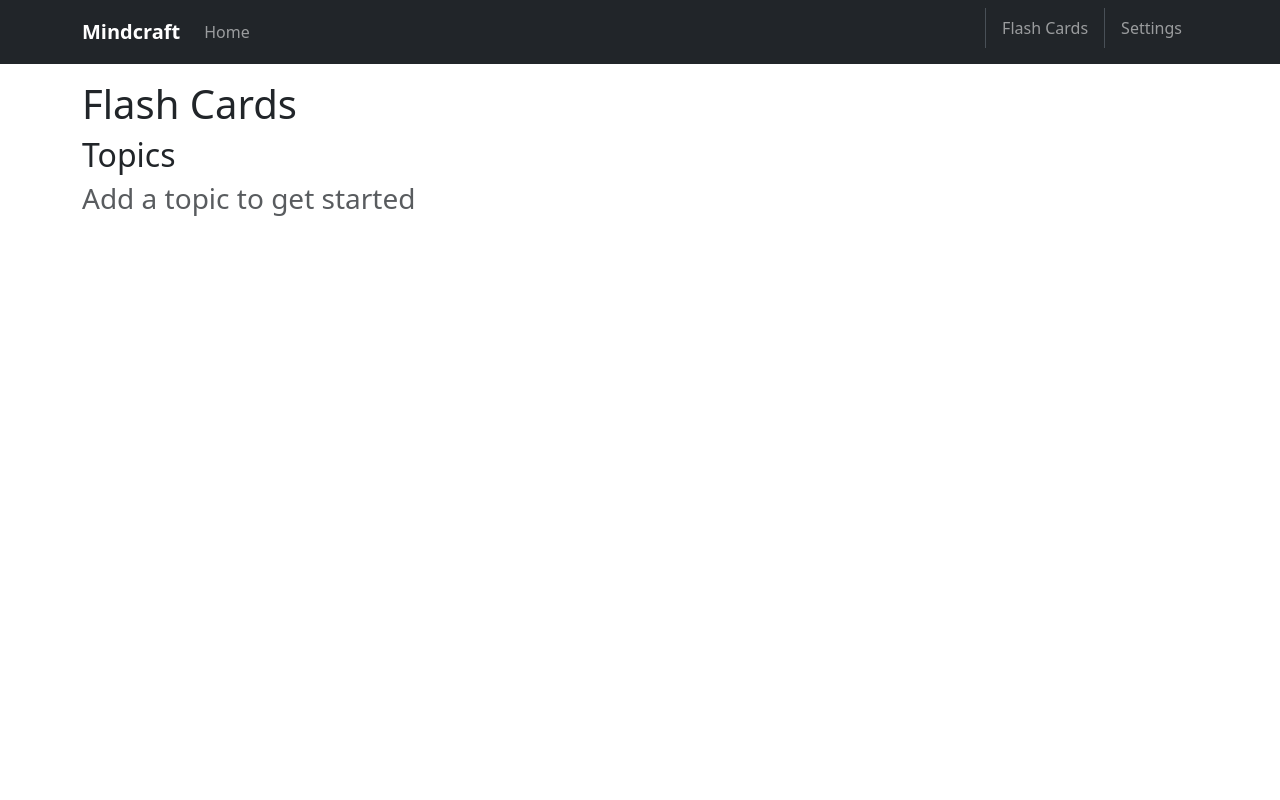
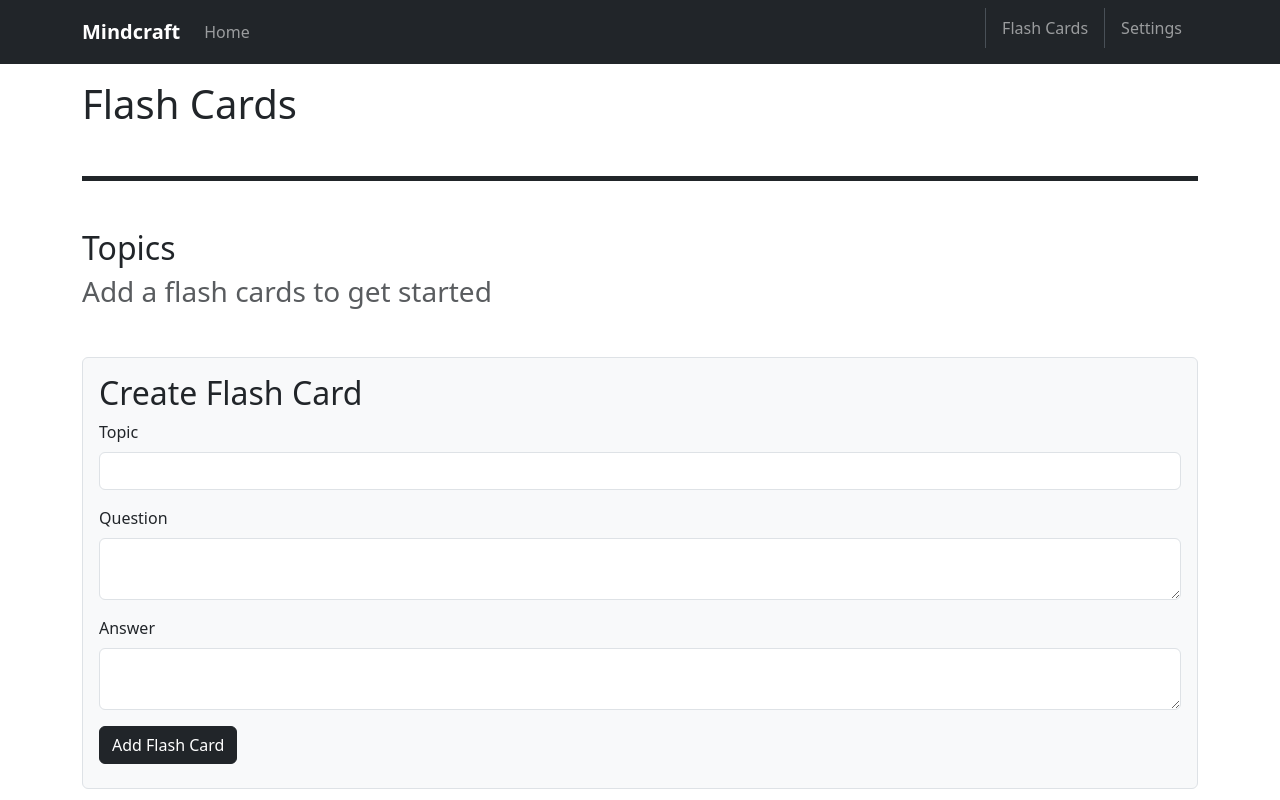
Before and after one commit to hub-mm/mindCRAFT, a Flask app: page /flash_cards in a window 1280 px wide. Run offline with Flask 3, Linux system fonts and the light colour scheme; the visitor is signed in with stand-in values (Sample User, id 1); data that the repository does not hold is empty; some libraries are stand-ins or nearby versions.

Commit message:
Add ability to add flash card of a specific topic

```diff
--- a/app/forms.py
+++ b/app/forms.py
@@ -1,7 +1,8 @@
 from flask_wtf import FlaskForm
 from wtforms import (SubmitField, HiddenField, StringField, PasswordField,
-                     BooleanField, IntegerField, ValidationError, EmailField)
-from wtforms.validators import DataRequired, NumberRange, Length, EqualTo
+                     BooleanField, ValidationError, EmailField)
+from wtforms.fields.simple import TextAreaField
+from wtforms.validators import DataRequired, Length, EqualTo
 from email_validator import validate_email, EmailNotValidError
 import re
 
@@ -31,6 +32,7 @@ def not_equal(form, field):
     if field.data == form.email.data:
         raise ValidationError('Backup Email must be different from Email')
 
+
 # Forms
 class ChooseForm(FlaskForm):
     delete = HiddenField('Choice')
@@ -41,7 +43,6 @@ class ChooseForm(FlaskForm):
 
 class RegisterForm(FlaskForm):
     email = EmailField('Email', validators=[DataRequired(), valid_email])
-    backup_email = EmailField('Backup Email', validators=[DataRequired(), valid_email, not_equal])
     username = StringField('Username', validators=[DataRequired()])
     password = PasswordField('Password', validators=[
         DataRequired(),
@@ -72,15 +73,23 @@ class ChangePasswordForm(FlaskForm):
     confirm_password = PasswordField('Confirm Password', validators=[
         DataRequired(),
         EqualTo('new_password', message='Passwords must match'),
-     ])
+    ])
     submit = SubmitField('Update Password')
 
 
 class ChangeEmail(FlaskForm):
     email = EmailField('Email', validators=[DataRequired(), valid_email])
     new_email = EmailField('New Email', validators=[DataRequired(), valid_email])
-    confirm_email = EmailField('Confirm Email',validators=[
+    confirm_email = EmailField('Confirm Email', validators=[
         DataRequired('You must enter and Email'),
         EqualTo('new_email', message='Email\'s must match')
     ])
     submit = SubmitField('Update Email')
+
+
+class AddFlashCardForm(FlaskForm):
+    new = HiddenField(default='-1')
+    topic = StringField('Topic', validators=[DataRequired()])
+    question = TextAreaField('Question', validators=[DataRequired()])
+    answer = TextAreaField('Answer', validators=[DataRequired()])
+    submit = SubmitField('Add Flash Card')
--- a/app/templates/flash_cards.html
+++ b/app/templates/flash_cards.html
@@ -2,19 +2,48 @@
 {% import "bootstrap_wtf.html" as wtf %}
 
 {% block content %}
-<h1>Flash Cards</h1>
+<h1 class="border-bottom border-dark border-5 pb-5 mb-5">Flash Cards</h1>
 <h2>Topics</h2>
 {% if topics %}
-    {% for topic in topics %}
-        <a class="btn btn-dark" href="{{ url_for(
+    {% for topic, info in topics.items() %}
+        <div class="d-flex mb-2">
+            <a class="btn btn-dark me-2" href="{{ url_for(
             'flash_cards_by_topic',
             topic=topic,
             hashed_id='next',
             show='question') }}">
                 {{ topic|title }}
             </a>
+            {% for id, content in info.items() %}
+                <form action=""
+                      method="POST"
+                      novalidate
+                      enctype="multipart/form-data">
+                    {{ form.csrf_token() }}
+                    {{ form.new(value=id) }}
+                    <button class="btn btn-outline-dark h-100">
+                        <i class="bi bi-plus-lg"></i>
+                    </button>
+                </form>
+            {% endfor %}
+        </div>
     {% endfor %}
 {% else %}
-    <h3 class="text-body-secondary">Add a topic to get started</h3>
+    <h3 class="text-body-secondary">Add a flash cards to get started</h3>
 {% endif %}
+<div class="container border rounded bg-light p-3 mt-5">
+    <h2>Create Flash Card</h2>
+    <form action="" method="POST" novalidate>
+        {{ form.hidden_tag() }}
+        {{ wtf.form_field(form.topic, False) }}
+        {{ wtf.form_field(form.question, False) }}
+        {{ wtf.form_field(form.answer, False) }}
+        <div class="d-flex">
+            {{ wtf.form_field(form.submit, False) }}
+            {% if mode == 'new' %}
+                <a class="btn btn-outline-dark ms-2 h-100" href="{{ url_for('flash_cards') }}">Cancel</a>
+            {% endif %}
+        </div>
+    </form>
+</div>
 {% endblock %}
--- a/app/views.py
+++ b/app/views.py
@@ -1,6 +1,6 @@
 from flask import render_template, redirect, url_for, flash, request, send_file, send_from_directory
 from app import app
-from app.forms import ChooseForm, LoginForm, ChangePasswordForm, RegisterForm, ChangeEmail
+from app.forms import ChooseForm, LoginForm, ChangePasswordForm, RegisterForm, ChangeEmail, AddFlashCardForm
 from flask_login import current_user, login_user, logout_user, login_required
 import sqlalchemy as sa
 from app import db
@@ -10,11 +10,13 @@ from datetime import datetime
 import random
 
 
+# Not Logged In Access & Logged In Access
 @app.route('/')
 def home():
     return render_template('home.html', title='Home')
 
 
+# Not Logged In Access
 @app.route('/register', methods=['GET', 'POST'])
 def register():
     form = RegisterForm()
@@ -61,6 +63,7 @@ def login():
     return render_template('login.html', title='Sign In', form=form)
 
 
+# Admin Access
 @app.route('/admin', methods=['GET', 'POST'])
 @login_required
 def admin():
@@ -125,61 +128,47 @@ def admin():
     )
 
 
-@app.route('/account', methods=['GET', 'POST'])
-@login_required
-def account():
-    return render_template(
-        'account.html',
-        title='Account',
-    )
-
-
-@app.route('/settings', methods=['GET', 'POST'])
-@login_required
-def settings():
-    return render_template(
-        'settings.html',
-        title='Settings',
-    )
-
-
-@app.route('/change_password', methods=['GET', 'POST'])
-@login_required
-def change_password():
-    form = ChangePasswordForm()
-    if form.validate_on_submit():
-        user = db.session.scalar(
-            sa.select(User).where(User.username == current_user.username)
-        )
-        if not user.check_password(form.password.data):
-            flash('Invalid password', 'danger')
-            return redirect(url_for('change_password'))
-
-        user.set_password(form.new_password.data)
-        db.session.commit()
-        flash('Password has been changed successfully', 'success')
-        return redirect(url_for('home'))
-
-    return render_template('change_password.html', title='Change Password', form=form)
-
-
-@app.route('/logout')
-@login_required
-def logout():
-    logout_user()
-    return redirect(url_for('home'))
-
-
-@app.route('/flash_cards')
-def flash_cards():
-    topics = sorted(set(card.topic for card in current_user.flash_cards))
+def reset_and_get_topic_info():
+    topics = {card.topic: {card.id: {'question': card.question, 'answer': card.answer}}
+              for card in current_user.flash_cards}
     for card in current_user.flash_cards:
         card.seen = False
     db.session.commit()
+    return topics
+
+
+# User Access
+@app.route('/flash_cards', methods=['POST', 'GET'])
+def flash_cards():
+    topics = reset_and_get_topic_info()
+    form = AddFlashCardForm()
+    if form.new.data != '-1':
+        card = db.session.get(FlashCard, form.new.data)
+        card_form = AddFlashCardForm(topic=card.topic.title())
+        return render_template(
+            'flash_cards.html',
+            title='Flash Cards',
+            topics=topics,
+            form=card_form,
+            mode='new'
+        )
+
+    if form.validate_on_submit():
+        new_card = FlashCard(
+            topic=form.topic.data.lower().strip(),
+            question=form.question.data.strip(),
+            answer=form.answer.data.strip()
+        )
+        current_user.flash_cards.append(new_card)
+        db.session.commit()
+        return redirect(url_for('flash_cards'))
+
     return render_template(
         'flash_cards.html',
         title='Flash Cards',
-        topics=topics
+        topics=topics,
+        form=form,
+        mode='normal'
     )
 
 
@@ -279,8 +268,41 @@ def next_card(topic, hashed_id, show):
     ))
 
 
-# Error handlers
-# See: https://en.wikipedia.org/wiki/List_of_HTTP_status_codes
+@app.route('/settings', methods=['GET', 'POST'])
+@login_required
+def settings():
+    return render_template(
+        'settings.html',
+        title='Settings',
+    )
+
+
+@app.route('/change_password', methods=['GET', 'POST'])
+@login_required
+def change_password():
+    form = ChangePasswordForm()
+    if form.validate_on_submit():
+        user = db.session.scalar(
+            sa.select(User).where(User.username == current_user.username)
+        )
+        if not user.check_password(form.password.data):
+            flash('Invalid password', 'danger')
+            return redirect(url_for('change_password'))
+
+        user.set_password(form.new_password.data)
+        db.session.commit()
+        flash('Password has been changed successfully', 'success')
+        return redirect(url_for('home'))
+
+    return render_template('change_password.html', title='Change Password', form=form)
+
+
+@app.route('/logout')
+@login_required
+def logout():
+    logout_user()
+    return redirect(url_for('home'))
+
 
 # Error handler for 403 Forbidden
 @app.errorhandler(403)
```
Lines whose indentation alone changed are shown as unchanged.
